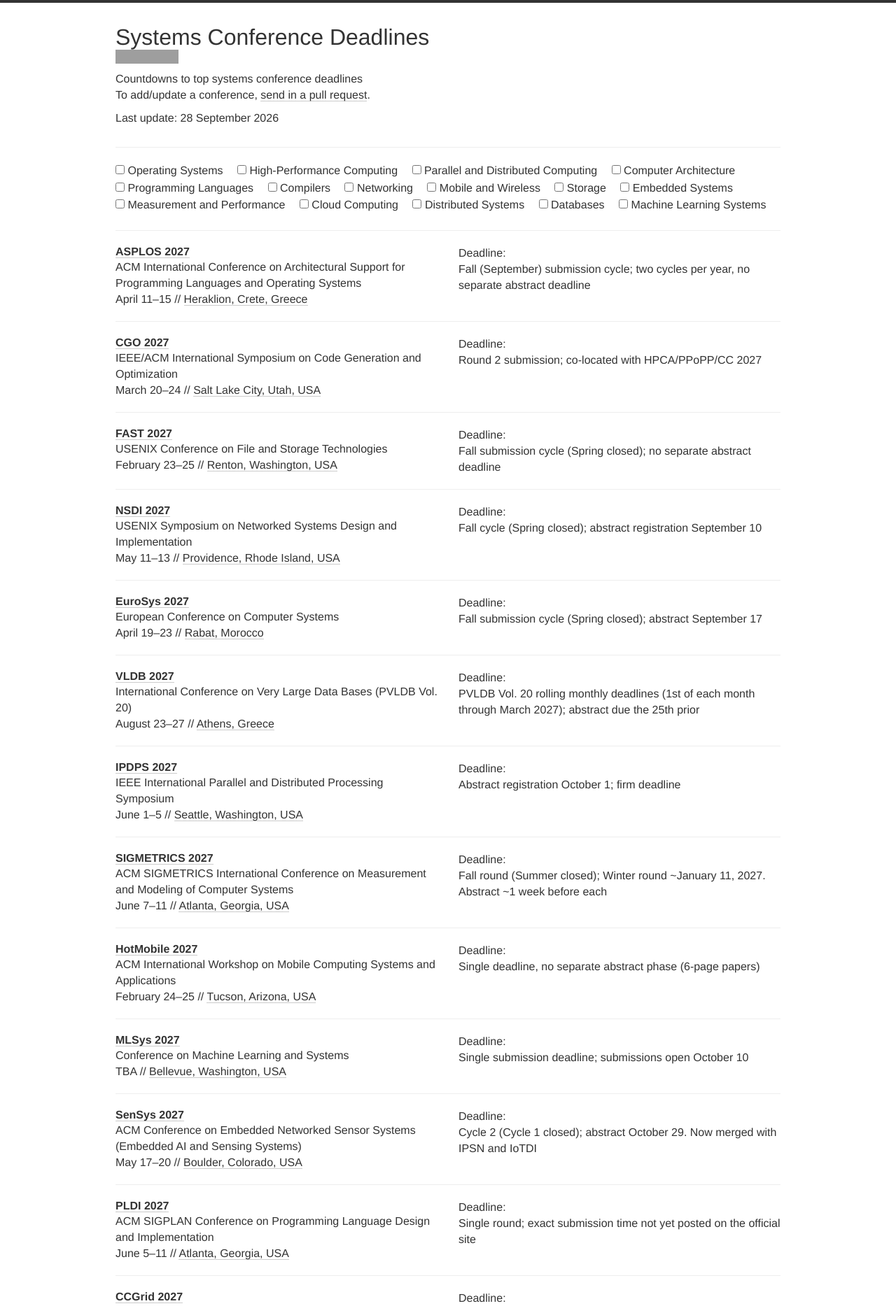
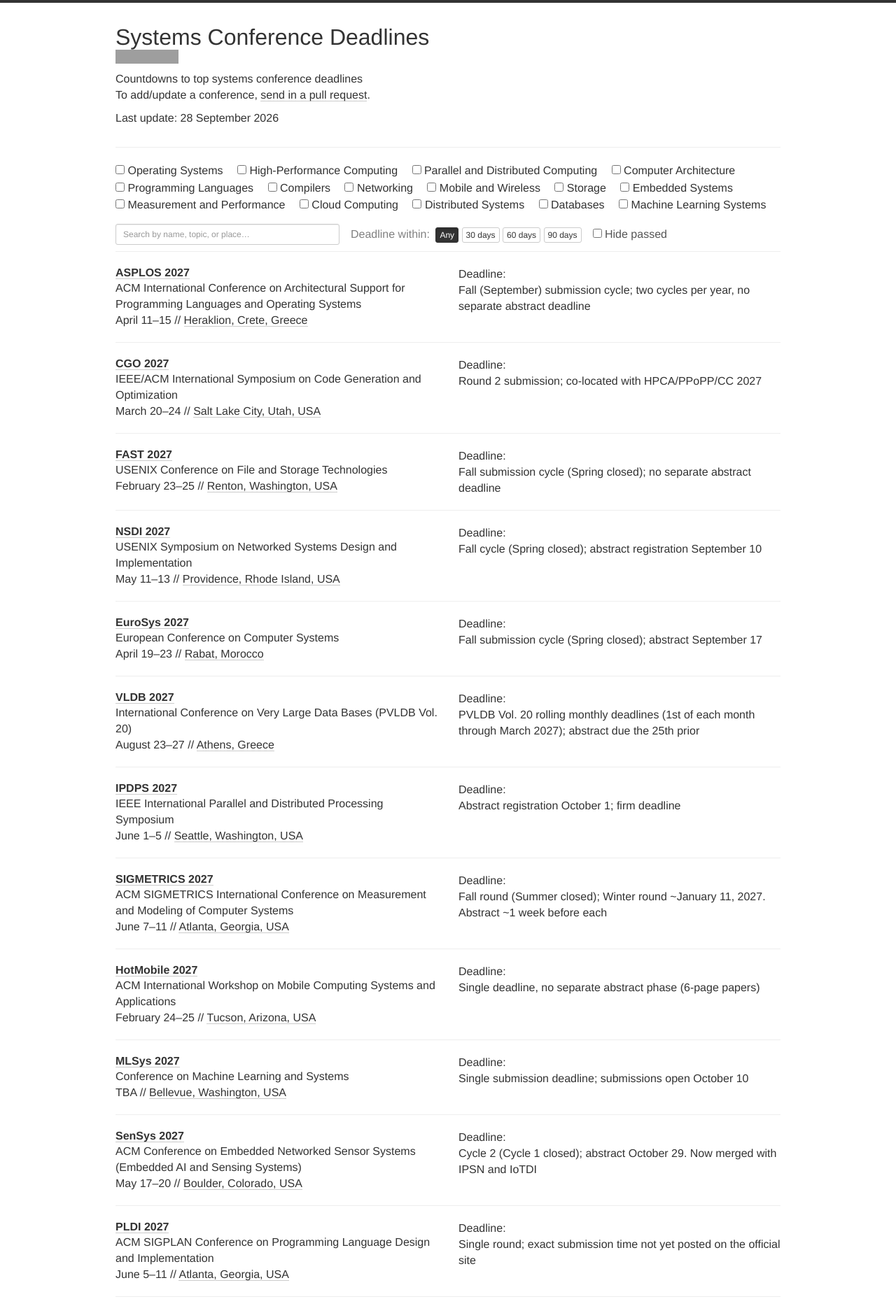
Before and after one commit to khale/sys-deadlines, a Jekyll site: the page built from index.html, in a window 1280 px wide. Shown: the top 1867 px of the page at 70% size. Built offline with Jekyll 4.4.1, drawn with Linux system fonts in a browser that asks for light colours; nearby versions of some CDN libraries; part of the change alters nothing that is shown; grey boxes are pictures that could not be loaded.

Commit message:
Fix countdown bugs; add calendar export, urgency filters, and search
Bug fixes (static/js/main.js):
- Correct the sort comparator (the '-1 ? x : y' typo) so conferences
  list in true deadline order.
- Pick the nearest upcoming deadline robustly (previously stuck on a
  past first entry in multi-deadline lists).
- Auto-enable brand-new filter tags for returning visitors so newly
  added categories/conferences aren't hidden by cached localStorage.

Features:
- Per-deadline 'Add to calendar' (.ics) download with 1-week/1-day alarms.
- Urgency color-coding (<=7d red, <=30d orange, else green) and
  'Deadline within 30/60/90 days' quick filters plus a 'Hide passed' toggle.
- Name/topic/place search box.

Co-Authored-By: Claude Opus 4.8 <noreply@anthropic.com>
Claude-Session: https://claude.ai/code/session_01699RzVUiPNM4Mw7dhcaxUx

```diff
--- a/index.html
+++ b/index.html
@@ -33,8 +33,7 @@
         <hr>
         <div class="row">
           <div class="col-xs-12">
-            <!-- <div class="well"> -->
-              <form class="form-inline">
+              <form class="form-inline tag-filters">
                 <div class="form-group">
                   {% for type in site.data.types %}
                   <div class="checkbox">
@@ -45,13 +44,23 @@
                   {% endfor %}
                 </div>
               </form>
-            <!-- </div> -->
+              <div class="controls">
+                <input type="text" id="search-box" class="form-control input-sm" placeholder="Search by name, topic, or place…" autocomplete="off">
+                <span class="window-filters">
+                  <span class="controls-label">Deadline within:</span>
+                  <button type="button" class="btn btn-default btn-xs win-btn active" data-days="0">Any</button>
+                  <button type="button" class="btn btn-default btn-xs win-btn" data-days="30">30 days</button>
+                  <button type="button" class="btn btn-default btn-xs win-btn" data-days="60">60 days</button>
+                  <button type="button" class="btn btn-default btn-xs win-btn" data-days="90">90 days</button>
+                </span>
+                <label class="hide-past-label"><input type="checkbox" id="hide-past"> Hide passed</label>
+              </div>
           </div>
         </div>
       </div>
       <div class="conf-container">
         {% for conf in site.data.conferences %}
-        <div id="{{ conf.name | append: conf.year | slugify }}" class="conf {% for tag in conf.tags %} {{tag}} {% endfor %}">
+        <div id="{{ conf.name | append: conf.year | slugify }}" class="conf {% for tag in conf.tags %} {{tag}} {% endfor %}" data-search="{{ conf.name | downcase }} {{ conf.description | downcase }} {{ conf.place | downcase }}">
           <div class="row">
               <div class="col-xs-12 col-sm-6">
                 <h2><a href="{{conf.link}}">{{conf.name}} {{conf.year}}</a></h2>
@@ -68,6 +77,7 @@
                     <div class="meta">
                       {{ conf.comment }}
                     </div>
+                    <a href="#" class="add-cal" style="display:none">＋ Add to calendar</a>
                   </div>
                 </div>
               </div>
--- a/static/css/deadlines.css
+++ b/static/css/deadlines.css
@@ -91,3 +91,53 @@ a:hover, a:focus {
 footer {
   margin-bottom: 2em;
 }
+
+/* ---- Filter controls ---- */
+.controls {
+  margin-top: 0.75em;
+  display: flex;
+  flex-wrap: wrap;
+  align-items: center;
+  gap: 0.5em 1em;
+}
+
+.controls #search-box {
+  max-width: 320px;
+  flex: 1 1 220px;
+}
+
+.controls-label {
+  color: #808080;
+  margin-right: 0.25em;
+}
+
+.win-btn.active {
+  background-color: #333;
+  color: #fff;
+  border-color: #333;
+}
+
+.hide-past-label {
+  font-weight: normal;
+  color: #555;
+  margin: 0;
+}
+
+/* ---- Urgency color-coding ---- */
+.conf.urgent { border-left: 3px solid #e74c3c; padding-left: 12px; }
+.conf.soon   { border-left: 3px solid #e67e22; padding-left: 12px; }
+.conf.later  { border-left: 3px solid #27ae60; padding-left: 12px; }
+
+.timer.urgent { color: #e74c3c; }
+.timer.soon   { color: #e67e22; }
+.timer.later  { color: #27ae60; }
+
+/* ---- Add to calendar ---- */
+.add-cal {
+  display: inline-block;
+  margin-top: 0.4em;
+  font-size: 0.85em;
+  color: #337ab7;
+  border-bottom: 1px dotted #337ab7;
+}
+.add-cal:hover { color: #23527c; }
--- a/static/js/main.js
+++ b/static/js/main.js
@@ -2,6 +2,7 @@
 ---
 $(function() {
   deadlineByConf = {};
+  var confDataById = {};
 
   {% for conf in site.data.conferences %}
   {% assign conf_id = conf.name | append: conf.year | slugify %}
@@ -9,6 +10,14 @@ $(function() {
   $('#{{ conf_id }} .timer').html("TBA");
   $('#{{ conf_id }} .deadline-time').html("TBA");
   deadlineByConf["{{ conf_id }}"] = null;
+  confDataById["{{ conf_id }}"] = {
+    id: "{{ conf_id }}",
+    name: {{ conf.name | jsonify }},
+    year: {{ conf.year | jsonify }},
+    link: {{ conf.link | jsonify }},
+    comment: {{ conf.comment | jsonify }},
+    deadline: null
+  };
 
   {% else %}
   var rawDeadlines = {{ conf.deadline | jsonify }} || [];
@@ -47,13 +56,20 @@ $(function() {
     }
   }
 
-  // check which deadline is closest
-  var confDeadline = parsedDeadlines[0];
+  // Pick the nearest UPCOMING deadline; if all have passed, use the most recent one.
+  // (Previously this seeded on the first list entry and could get stuck on a past date.)
   var today = moment();
-  for (var i = 1; i < parsedDeadlines.length; i++) {
-    deadlineCandidate = parsedDeadlines[i];
-    if ((today.diff(deadlineCandidate) < 0 && today.diff(deadlineCandidate) > today.diff(confDeadline))) {
-      confDeadline = deadlineCandidate;
+  var confDeadline = null;
+  for (var i = 0; i < parsedDeadlines.length; i++) {
+    var cand = parsedDeadlines[i];
+    if (cand.diff(today) >= 0 && (confDeadline === null || cand.isBefore(confDeadline))) {
+      confDeadline = cand;
+    }
+  }
+  if (confDeadline === null) {
+    for (var i = 0; i < parsedDeadlines.length; i++) {
+      var cand = parsedDeadlines[i];
+      if (confDeadline === null || cand.isAfter(confDeadline)) confDeadline = cand;
     }
   }
 
@@ -70,17 +86,84 @@ $(function() {
       }
     }
     $('#{{ conf_id }} .timer').countdown(confDeadline.toDate(), make_update_countdown_fn(confDeadline));
-    // check if date has passed, add 'past' class to it
+
+    // urgency classes for color-coding
+    var el = $('#{{ conf_id }}');
     if (moment() - confDeadline > 0) {
-      $('#{{ conf_id }}').addClass('past');
+      el.addClass('past');
+    } else {
+      var daysLeft = confDeadline.diff(moment(), 'days');
+      var cls = daysLeft <= 7 ? 'urgent' : (daysLeft <= 30 ? 'soon' : 'later');
+      el.addClass(cls);
+      $('#{{ conf_id }} .timer').addClass(cls);
+      $('#{{ conf_id }} .add-cal').show();
     }
     $('#{{ conf_id }} .deadline-time').html(confDeadline.local().format('D MMM YYYY, h:mm:ss a'));
     deadlineByConf["{{ conf_id }}"] = confDeadline;
+    confDataById["{{ conf_id }}"] = {
+      id: "{{ conf_id }}",
+      name: {{ conf.name | jsonify }},
+      year: {{ conf.year | jsonify }},
+      link: {{ conf.link | jsonify }},
+      comment: {{ conf.comment | jsonify }},
+      deadline: confDeadline
+    };
   }
   {% endif %}
   {% endfor %}
 
-  // Reorder list
+  // ---- Add-to-calendar (.ics) ----
+  function escICS(s) {
+    return String(s == null ? '' : s)
+      .replace(/\\/g, '\\\\').replace(/;/g, '\\;')
+      .replace(/,/g, '\\,').replace(/\r?\n/g, '\\n');
+  }
+  function icsStamp(m) { return m.clone().utc().format('YYYYMMDDTHHmmss') + 'Z'; }
+  function buildICS(conf) {
+    var dt = conf.deadline;
+    var summary = conf.name + ' ' + conf.year + ' — paper deadline';
+    var descParts = [];
+    if (conf.comment) descParts.push(conf.comment);
+    if (conf.link) descParts.push(conf.link);
+    var lines = [
+      'BEGIN:VCALENDAR', 'VERSION:2.0',
+      'PRODID:-//sys-deadlines//conference deadlines//EN',
+      'CALSCALE:GREGORIAN', 'METHOD:PUBLISH',
+      'BEGIN:VEVENT',
+      'UID:' + conf.id + '-' + icsStamp(dt) + '@sys-deadlines',
+      'DTSTAMP:' + icsStamp(moment()),
+      'DTSTART:' + icsStamp(dt),
+      'DTEND:' + icsStamp(dt.clone().add(30, 'minutes')),
+      'SUMMARY:' + escICS(summary),
+      'DESCRIPTION:' + escICS(descParts.join(' — '))
+    ];
+    if (conf.link) lines.push('URL:' + conf.link);
+    lines.push('BEGIN:VALARM', 'ACTION:DISPLAY', 'TRIGGER:-P7D',
+      'DESCRIPTION:' + escICS(summary + ' in one week'), 'END:VALARM');
+    lines.push('BEGIN:VALARM', 'ACTION:DISPLAY', 'TRIGGER:-P1D',
+      'DESCRIPTION:' + escICS(summary + ' tomorrow'), 'END:VALARM');
+    lines.push('END:VEVENT', 'END:VCALENDAR');
+    return lines.join('\r\n');
+  }
+  function downloadICS(conf) {
+    var blob = new Blob([buildICS(conf)], { type: 'text/calendar;charset=utf-8' });
+    var url = URL.createObjectURL(blob);
+    var a = document.createElement('a');
+    a.href = url;
+    a.download = (conf.name + conf.year).replace(/[^A-Za-z0-9]+/g, '') + '.ics';
+    document.body.appendChild(a);
+    a.click();
+    document.body.removeChild(a);
+    setTimeout(function() { URL.revokeObjectURL(url); }, 1000);
+  }
+  $('.add-cal').on('click', function(e) {
+    e.preventDefault();
+    var id = $(this).closest('.conf').attr('id');
+    var conf = confDataById[id];
+    if (conf && conf.deadline) downloadICS(conf);
+  });
+
+  // Reorder list: upcoming (soonest first), then TBA, then past (most recent first)
   confs = $('.conf');
   confs.detach().sort(function(a, b) {
     var today = moment();
@@ -103,18 +186,19 @@ $(function() {
     if (b == null && diff1 < 0) {
       return -1;
     }
+    if (diff1 < 0 && diff2 < 0) {
+      return a < b ? -1 : 1;   // both upcoming: earlier deadline first
+    }
+    if (diff1 > 0 && diff2 > 0) {
+      return a > b ? -1 : 1;   // both past: most recently passed first
+    }
     if (diff1 < 0 && diff2 > 0) {
       return -1;
     }
     if (diff1 > 0 && diff2 < 0) {
       return +1;
     }
-    if (diff1 < 0 && diff2 < 0) {
-      return -1 ? diff1 < diff2 : +1;
-    }
-    if (diff1 > 0 && diff2 > 0) {
-      return -1 ? a < b : +1;
-    }
+    return 0;
   });
   $('.conf-container').append(confs);
 
@@ -126,29 +210,69 @@ $(function() {
     all_tags[i] = conf_type_data[i]['tag'];
     toggle_status[all_tags[i]] = false;
   }
+  // Restore saved filter state. Brand-new categories (not seen on the last
+  // visit) default to ON so newly-added conferences aren't silently hidden.
   var tags = store.get('{{ site.domain }}');
-  if (tags === undefined) {
-    tags = all_tags;
+  var known = store.get('{{ site.domain }}:known');
+  if (tags === undefined) { tags = all_tags.slice(); }
+  if (known === undefined) { known = []; }
+  for (var i = 0; i < all_tags.length; i++) {
+    if (known.indexOf(all_tags[i]) < 0 && tags.indexOf(all_tags[i]) < 0) {
+      tags.push(all_tags[i]);
+    }
   }
+  tags = tags.filter(function(t) { return all_tags.indexOf(t) >= 0; });
   for (var i = 0; i < tags.length; i++) {
     $('#' + tags[i] + '-checkbox').prop('checked', true);
     toggle_status[tags[i]] = true;
   }
   store.set('{{ site.domain }}', tags);
+  store.set('{{ site.domain }}:known', all_tags);
+
+  // ---- Filter state ----
+  var dayWindow = 0;   // 0 = any
+  var hidePast = false;
+  var searchTerm = '';
 
   function update_conf_list() {
-    confs.each(function(i, conf) {
-      var conf = $(conf);
-      var show = false;
-      for (var i = 0; i < all_tags.length; i++) {
-        if(conf.hasClass(all_tags[i])) {
-          show = show | toggle_status[all_tags[i]];
+    var now = moment();
+    confs.each(function(i, elem) {
+      var conf = $(elem);
+      var id = elem.id;
+
+      // tag filter
+      var tagShow = false;
+      for (var j = 0; j < all_tags.length; j++) {
+        if (conf.hasClass(all_tags[j])) {
+          tagShow = tagShow || toggle_status[all_tags[j]];
         }
       }
-      if (show) {
+
+      var dl = deadlineByConf[id];               // moment, or null for TBA
+      var isPast = dl ? (now - dl > 0) : false;
+      var daysLeft = dl ? dl.diff(now, 'days') : null;
+
+      // deadline-window filter (excludes TBA and past)
+      var windowShow = true;
+      if (dayWindow > 0) {
+        windowShow = (dl !== null && !isPast && daysLeft <= dayWindow);
+      }
+
+      // hide-passed filter (leaves TBA visible)
+      var pastShow = true;
+      if (hidePast && isPast) pastShow = false;
+
+      // text search
+      var searchShow = true;
+      if (searchTerm) {
+        var hay = (conf.attr('data-search') || '').toLowerCase();
+        searchShow = hay.indexOf(searchTerm) >= 0;
+      }
+
+      if (tagShow && windowShow && pastShow && searchShow) {
         conf.show();
       } else {
-        conf.hide()
+        conf.hide();
       }
     });
   }
@@ -172,4 +296,24 @@ $(function() {
     store.set('{{ site.domain }}', tags);
     update_conf_list();
   });
+
+  // Search box
+  $('#search-box').on('input', function() {
+    searchTerm = $(this).val().trim().toLowerCase();
+    update_conf_list();
+  });
+
+  // Deadline-window buttons
+  $('.win-btn').on('click', function() {
+    $('.win-btn').removeClass('active');
+    $(this).addClass('active');
+    dayWindow = parseInt($(this).attr('data-days'), 10) || 0;
+    update_conf_list();
+  });
+
+  // Hide-passed toggle
+  $('#hide-past').on('change', function() {
+    hidePast = $(this).is(':checked');
+    update_conf_list();
+  });
 });
```
